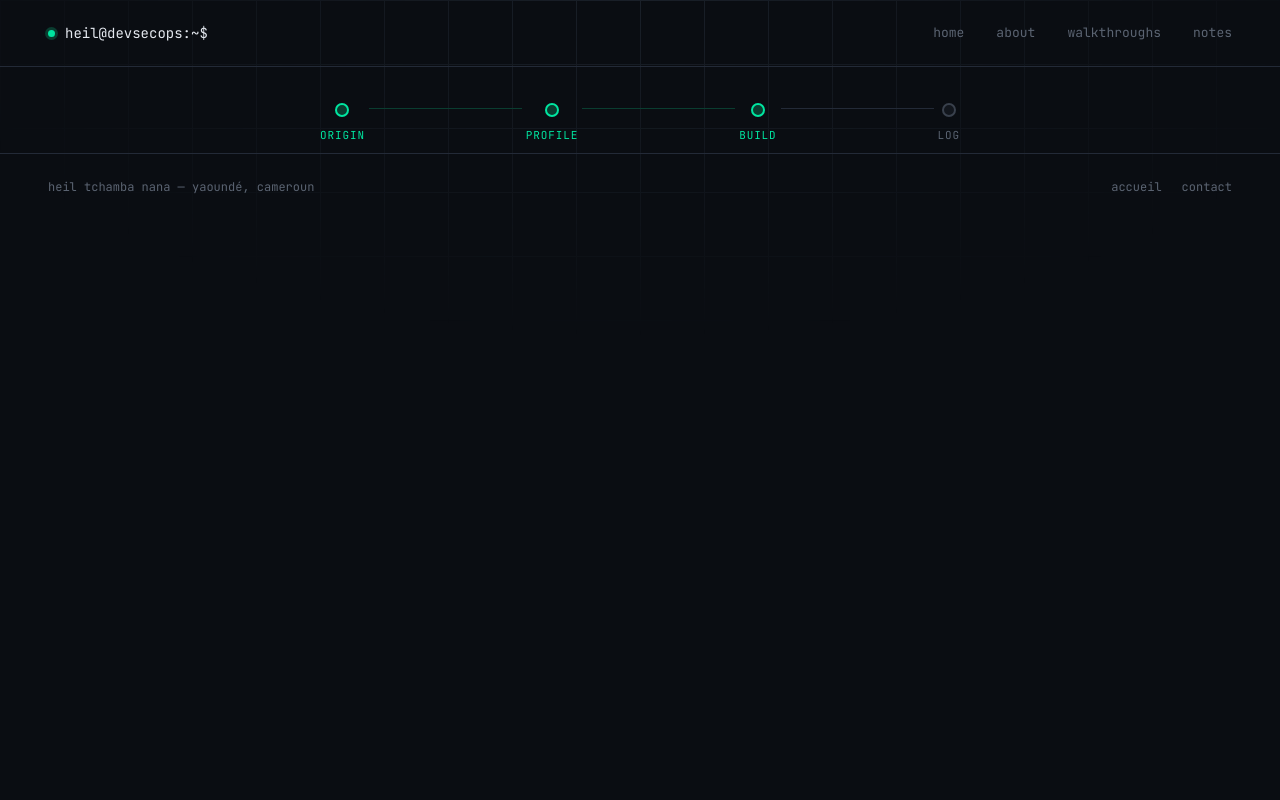
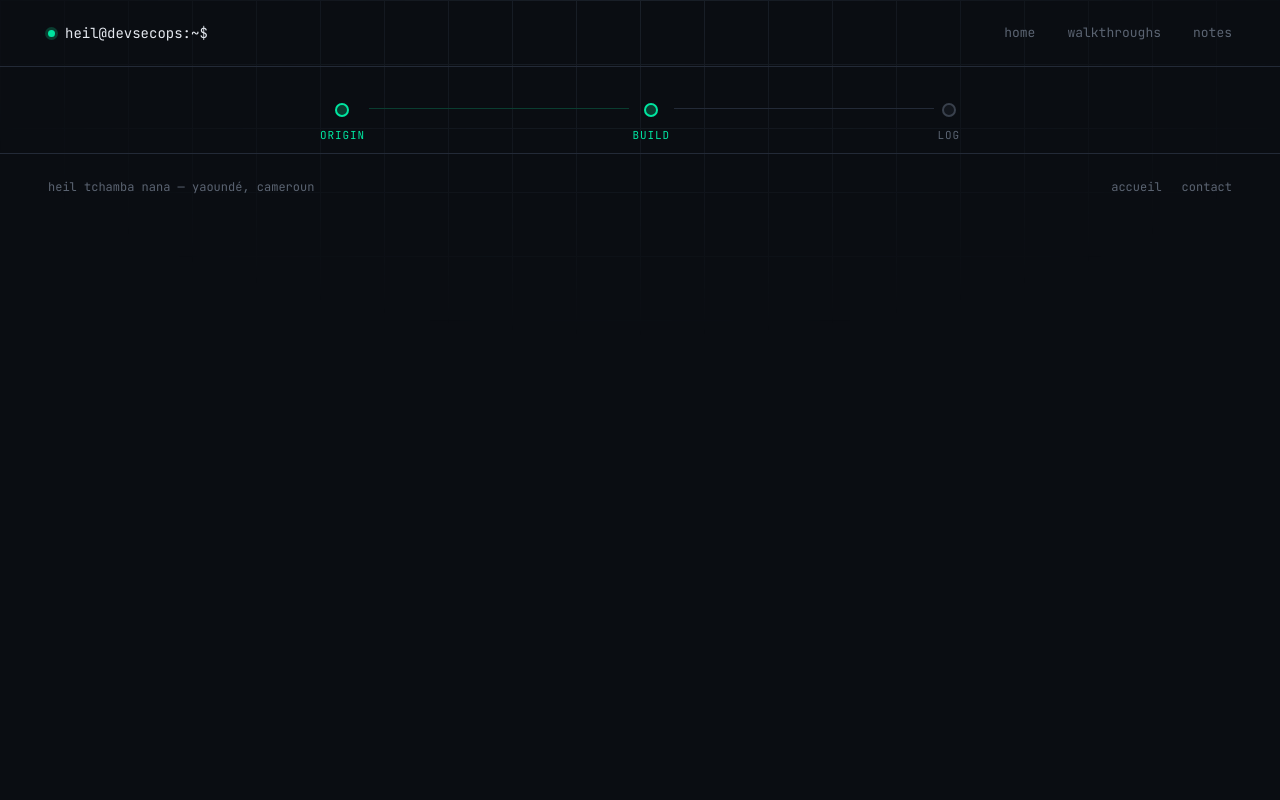
Before and after one commit to Heil-Portfolio/portfolio-backend, a Django app: template templates/base_article.html in a window 1280 px wide. Run offline with Django 5.2, Linux system fonts and the light colour scheme; the template is opened without the code that fills it: most values are stand-ins (such as "Sample title", 1, 10 or a date in 2020).

Commit message:
New backend version

```diff
--- a/templates/base_article.html
+++ b/templates/base_article.html
@@ -26,7 +26,6 @@
   <a href="{{ site_url }}" class="brand"><span class="brand-dot"></span>heil@devsecops:~$</a>
   <nav class="nav">
     <a href="{{ site_url }}">home</a>
-    <a href="{{ site_url }}/about">about</a>
     <a href="{{ site_url }}/walkthroughs" {% if pipeline_stage == 'build' %}class="active"{% endif %}>walkthroughs</a>
     <a href="{{ site_url }}/notes" {% if pipeline_stage == 'log' %}class="active"{% endif %}>notes</a>
   </nav>
@@ -35,8 +34,6 @@
 <nav class="pipeline" aria-label="Progression du site">
   <div class="pipeline-track">
     <div class="stage done"><div class="stage-node"></div><div class="stage-label">Origin</div></div>
-    <div class="connector done"></div>
-    <div class="stage done"><div class="stage-node"></div><div class="stage-label">Profile</div></div>
     <div class="connector done"></div>
     <div class="stage {% if pipeline_stage == 'build' %}current{% else %}done{% endif %}"><div class="stage-node"></div><div class="stage-label">Build</div></div>
     <div class="connector {% if pipeline_stage == 'log' %}done{% endif %}"></div>
```
